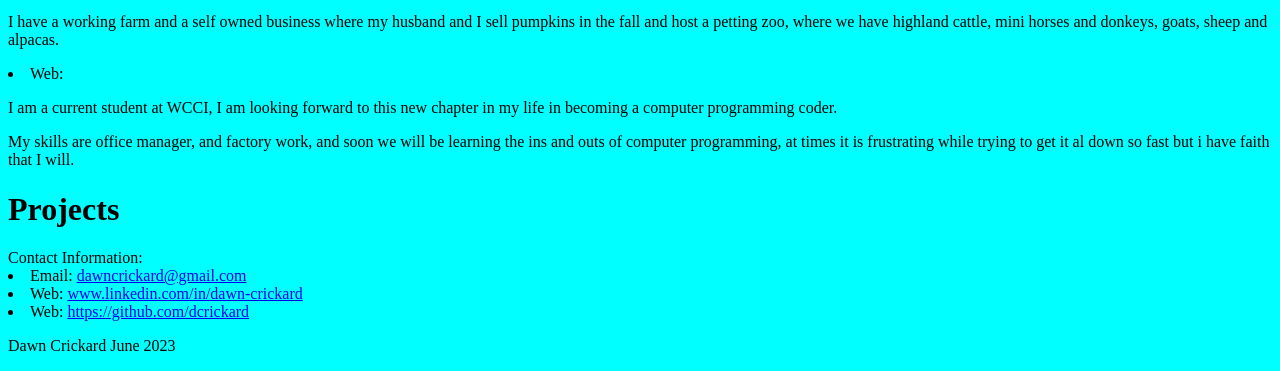
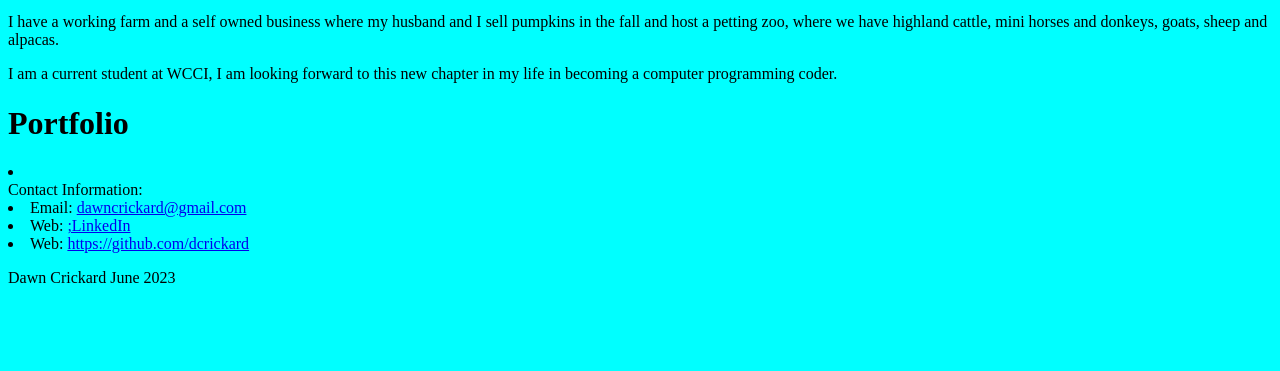
Before and after one commit to dcrickard/dcrickard.github.io, a plain HTML site: page css/index.html in a window 1280 px wide. Shown: the part 641-1012 px from the top of the page. After the commit the page ends 944 px from the top, so only its background shows below. Drawn offline with Linux system fonts and the light colour scheme.

Commit message:
code change

```diff
--- a/css/index.html
+++ b/css/index.html
@@ -23,29 +23,23 @@
                 </ul>
             </nav>
         </header>
-            <div id="AboutMe">
             <h1>About Me</h1>
     </div>
 
     <img src="https://avatars.githubusercontent.com/u/134211311?v=4" alt="Dawn Crickard" />
 
     <p>My name is Dawn Crickard, I am a current employee with Amazon Fulfillment Center in Rossford, Ohio.</p>
-
-
     <p>I have a working farm and a self owned business where my husband and I sell pumpkins in the fall and host a petting zoo, where we have highland cattle, mini horses and donkeys, goats, sheep and alpacas.
-    </p>
-        <li>Web: <a href="https://scontent.fosu2-1.fna.fbcdn.net/v/t39.30808-6/243458645_1774339509418762_7770876030257964678_n.jpg?_nc_cat=109&ccb=1-7&_nc_sid=e3f864&_nc_ohc=hKz-88pfNIMAX8ySjny&_nc_ht=scontent.fosu2-1.fna&oh=00_AfAtnvAphrg5yv6KN8TBbfZyRd4L6FPTxKmgWt9gOnej3w&oe=647FC16C"></a></li>
-
     <p>I am a current student at WCCI, I am looking forward to this new chapter in my life in becoming a computer programming coder.</p>
 
-    <p>My skills are office manager, and factory work, and soon we will be learning the ins and outs of computer programming, at times it is frustrating while trying to get it al down so fast but i have faith that I will.</p>
-    </div>
-    </section>
-    <h1>Projects</h1>
+        <h1>Portfolio</h1>
+        <li><a href="Projects"></a></li>
+            <a href="https://github.com/dcrickard/dcrickard.github.io/tree/main"></a>
+        </div>
 
-    <section>Contact Information:
+            <section>Contact Information:
             <li>Email: <a href="mailto:dawncrickard@gmail.com">dawncrickard@gmail.com</a></li>
-            <li>Web: <a href="www.linkedin.com/in/dawn-crickard/">www.linkedin.com/in/dawn-crickard</a></li>
+            <li>Web: <a href="https://www.linkedin.com/in/dawn-crickard/">;LinkedIn</a></li>
             <li>Web: <a href="https://github.com/dcrickard">https://github.com/dcrickard</a></li>
 
     </section>
```
